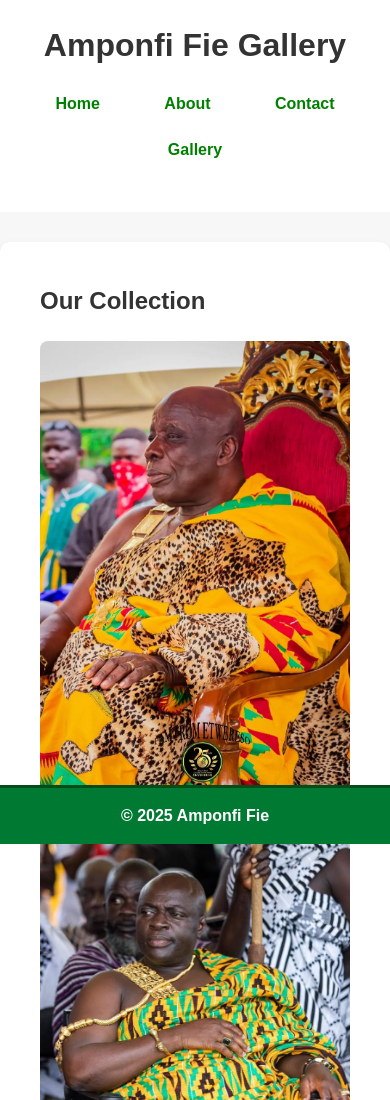
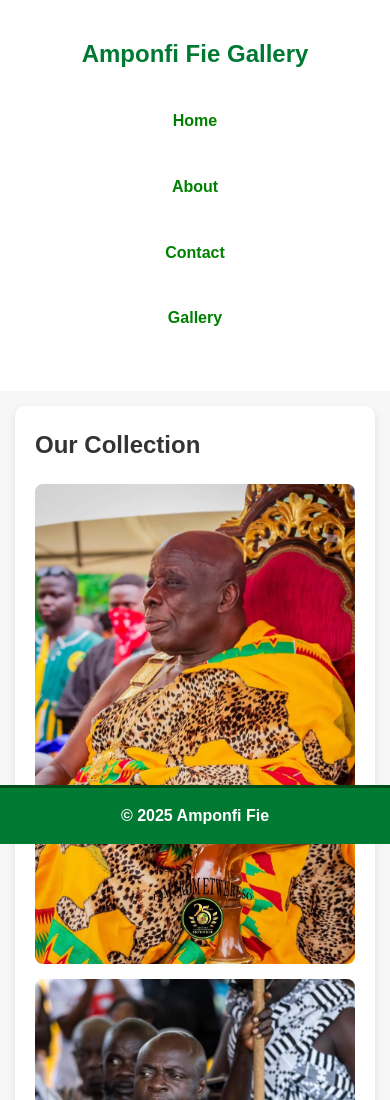
Before and after one commit to Amakye94/Osiem-website, a plain HTML site: page Gallery.html in a window 390 px wide. Shown: the top 1100 px of the page. Drawn offline with Linux system fonts and the light colour scheme.

Commit message:
Updated website pages

```diff
--- a/styles.css
+++ b/styles.css
@@ -1,5 +1,5 @@
 /* ===== RESET DEFAULTS ===== */
-body, h1, h2, p, ul, li, table, th, td {
+* {
     margin: 0;
     padding: 0;
     box-sizing: border-box;
@@ -11,35 +11,46 @@ body {
     background-color: #f7f7f7;
     color: #333;
     line-height: 1.6;
-    padding-bottom: 70px; /* space for fixed footer */
+    padding-bottom: 80px; /* space for fixed footer */
 }
 
 /* ===== HEADER ===== */
 header {
     background-color: white;
     text-align: center;
-    padding: 20px 0;
+    padding: 20px;
 }
 
 header img {
     display: block;
     margin: 0 auto;
-    width: 1200px;
-    height: 200px;
+    width: 100%;
+    max-width: 1200px;
+    height: auto;
+}
+
+header h1 {
+    color: #007a33;
+    margin: 15px 0;
+    font-size: 2rem;
 }
 
 /* ===== NAVIGATION ===== */
+nav {
+    margin-top: 10px;
+}
+
 nav ul {
     list-style-type: none;
     background-color: white;
-    overflow: hidden;
-    margin-top: 10px;
-    padding: 0;
+    padding-left: 0;
+    display: flex;
+    justify-content: center;
+    flex-wrap: wrap;
 }
 
 nav ul li {
-    display: inline-block;
-    position: relative; /* needed for dropdown */
+    position: relative;
     margin: 0 15px;
 }
 
@@ -171,3 +182,33 @@ a:hover {
 .gallery img:hover {
     transform: scale(1.05);
 }
+
+/* ===== RESPONSIVE ===== */
+@media screen and (max-width: 768px) {
+    nav ul {
+        flex-direction: column;
+        align-items: center;
+    }
+
+    nav ul li {
+        margin: 10px 0;
+    }
+
+    nav ul li .dropdown-content {
+        position: static;
+        min-width: 100%;
+        box-shadow: none;
+        border-radius: 0;
+    }
+}
+
+@media screen and (max-width: 480px) {
+    header h1 {
+        font-size: 1.5rem;
+    }
+
+    main, section {
+        padding: 20px;
+        margin: 15px;
+    }
+}
```
Also changed, not shown: index.html (+4 -17 lines).
